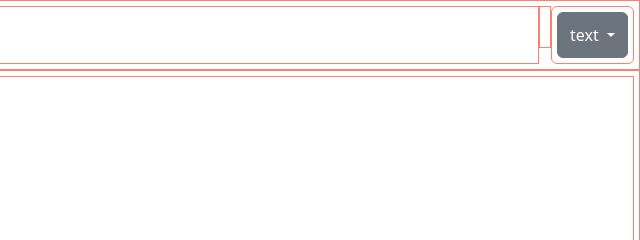
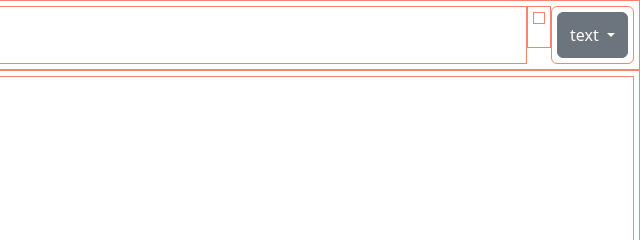
Before and after one commit to SaraG94/html-css-bootstrap-dashboard, a plain HTML site: page index.html in a window 1280 px wide. Shown: the top 240 px of the page, 640-1280 px from the left. Drawn offline with nearby package versions, Linux system fonts and the light colour scheme.

Commit message:
FEAT d-none d-block ul header

```diff
--- a/css/style.css
+++ b/css/style.css
@@ -22,7 +22,7 @@ aside.nav-main{
     width: 68px;
 }
 
-@media screen and (min-width:768px){
+@media screen and (min-width:769px){
     .header-content .logo-area,
     aside.nav-main{
         width: 150px;
--- a/index.html
+++ b/index.html
@@ -14,7 +14,9 @@
     <header class="header-content d-flex debug">
         <div class="logo-area debug"></div>
         <div class="search flex-grow-1 debug"></div>
-        <ul class="header-option debug"></ul>
+        <ul class="header-option d-none d-md-block debug">
+            <li class="debug"></li>
+        </ul>
         <div class="btn-group notice debug ">
             <button class="btn btn-secondary dropdown-toggle debug" type="button" data-bs-toggle="dropdown" aria-expanded="false">
               text
```
